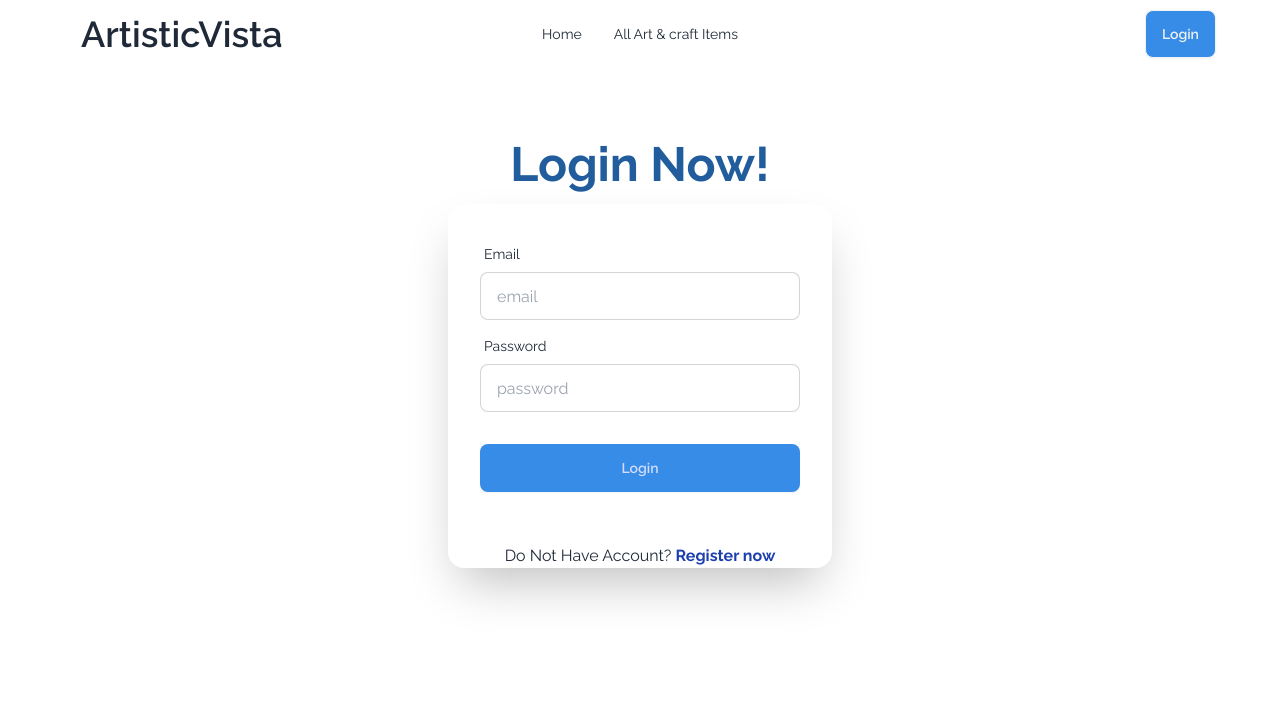
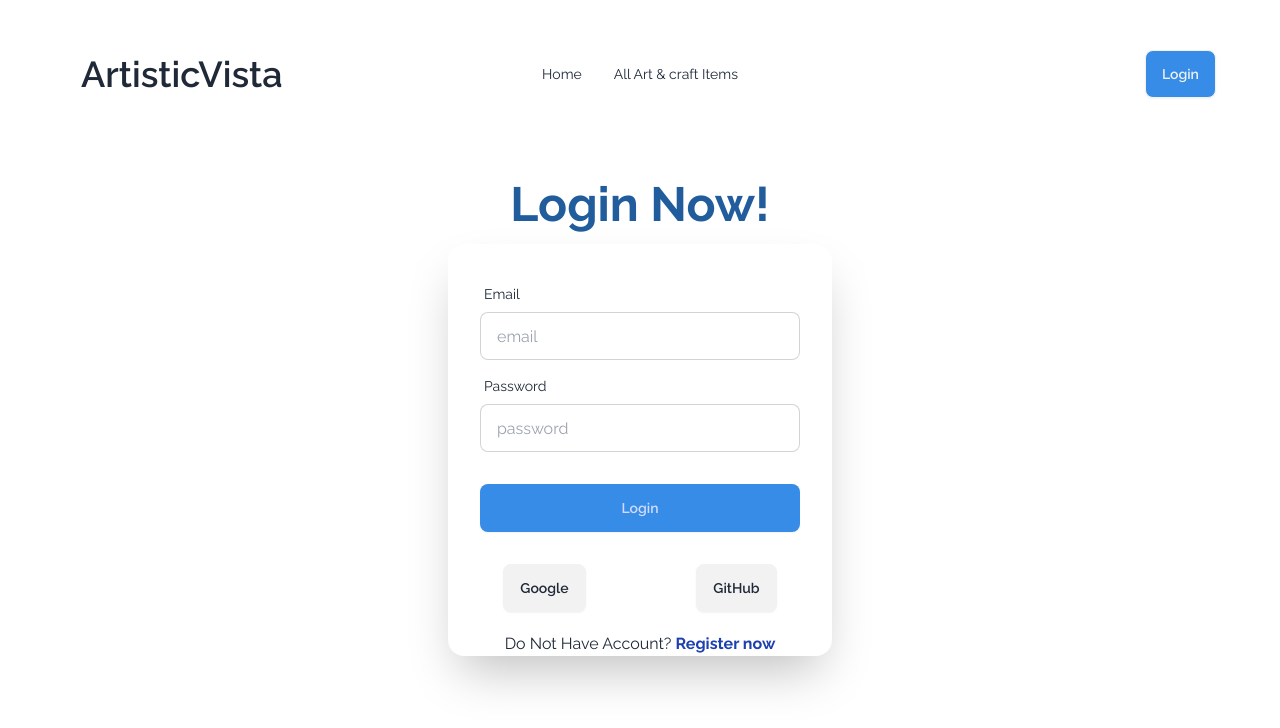
Before and after one commit to sayemhossin/-ArtisticVista-client-10, a React (Vite) app: page /login in a window 1280 px wide. Shown: the top 728 px of the page. Built offline with nearby package versions, Linux system fonts and the light colour scheme; no server answers.

Commit message:
added google github login

```diff
--- a/src/Components/AuthProvider.jsx
+++ b/src/Components/AuthProvider.jsx
@@ -1,12 +1,12 @@
-import { createUserWithEmailAndPassword, getAuth, onAuthStateChanged, signInWithEmailAndPassword, signInWithPopup, signOut, updateProfile } from "firebase/auth";
+import { GithubAuthProvider, GoogleAuthProvider, createUserWithEmailAndPassword, onAuthStateChanged, signInWithEmailAndPassword, signInWithPopup, signOut, updateProfile } from "firebase/auth";
 import { createContext, useEffect, useState } from "react";
-import app from "../Firebase/Firebase";
-import { GithubAuthProvider, GoogleAuthProvider } from "firebase/auth/cordova";
+
+import auth from "../Firebase/Firebase";
 
 
 
 export const AuthContext = createContext(null)
- const auth = getAuth(app)
+
 
  const googleProvider = new GoogleAuthProvider();
  const githubProvider = new GithubAuthProvider();
@@ -32,6 +32,8 @@ const signIn = (email,password)=>{
 const googleLogin = ()=>{
     return signInWithPopup(auth, googleProvider)
  }
+
+
  const githubLogin = ()=>{
     return signInWithPopup(auth, githubProvider)
  }
--- a/src/Components/Navbar.jsx
+++ b/src/Components/Navbar.jsx
@@ -28,7 +28,7 @@ const handleLogout = () =>{
 }
 
     return (
-        <div className="navbar bg-base-100 md:px-16">
+        <div className="navbar bg-base-100 md:px-16 mt-10">
   <div className="navbar-start">
     <div className="dropdown">
       <div tabIndex={0} role="button" className="btn btn-ghost lg:hidden">
--- a/src/Firebase/Firebase.js
+++ b/src/Firebase/Firebase.js
@@ -1,5 +1,6 @@
 // Import the functions you need from the SDKs you need
 import { initializeApp } from "firebase/app";
+import { getAuth } from "firebase/auth";
 // TODO: Add SDKs for Firebase products that you want to use
 // https://firebase.google.com/docs/web/setup#available-libraries
 
@@ -15,5 +16,5 @@ const firebaseConfig = {
 
 // Initialize Firebase
 const app = initializeApp(firebaseConfig);
-
-export default app
+const auth = getAuth(app)
+export default auth
--- a/src/Pages/Login.jsx
+++ b/src/Pages/Login.jsx
@@ -7,7 +7,8 @@ import { AuthContext } from "../Components/AuthProvider";
 
 
 const Login = () => {
-  const { signIn } = useContext(AuthContext)
+  const { signIn, googleLogin, githubLogin } = useContext(AuthContext)
+
   const location = useLocation()
   const navigate = useNavigate()
 
@@ -29,6 +30,26 @@ const Login = () => {
         toast.error('something went wrong')
       })
 
+  }
+
+
+  const handleGoogleLogin = () => {
+    googleLogin()
+      .then(() => {
+        toast.success('Login Success')
+        navigate(location?.state ? location.state : '/')
+      })
+      .catch(err => console.log(err))
+  }
+
+
+  const handleGithubLogin = () => {
+    githubLogin()
+      .then(() => {
+        toast.success('Login Success')
+        navigate(location?.state ? location.state : '/')
+      })
+      .catch(err => console.log(err))
   }
 
 
@@ -76,7 +97,8 @@ const Login = () => {
 
           <div className="flex justify-around mb-5 items-center">
 
-
+            <button onClick={handleGoogleLogin} className="btn">Google</button>
+            <button onClick={handleGithubLogin} className="btn">GitHub</button>
 
           </div>
           <div>
```
